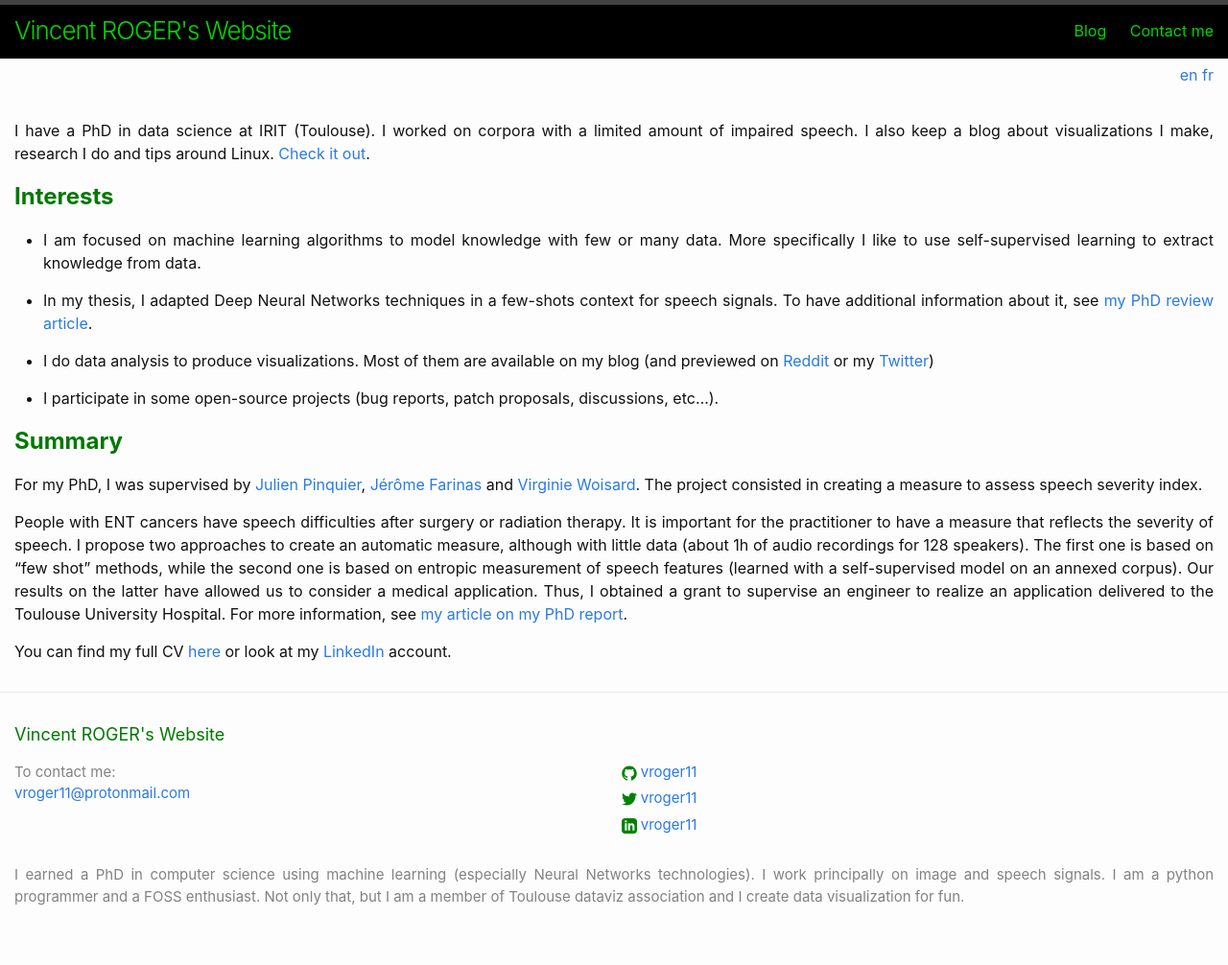
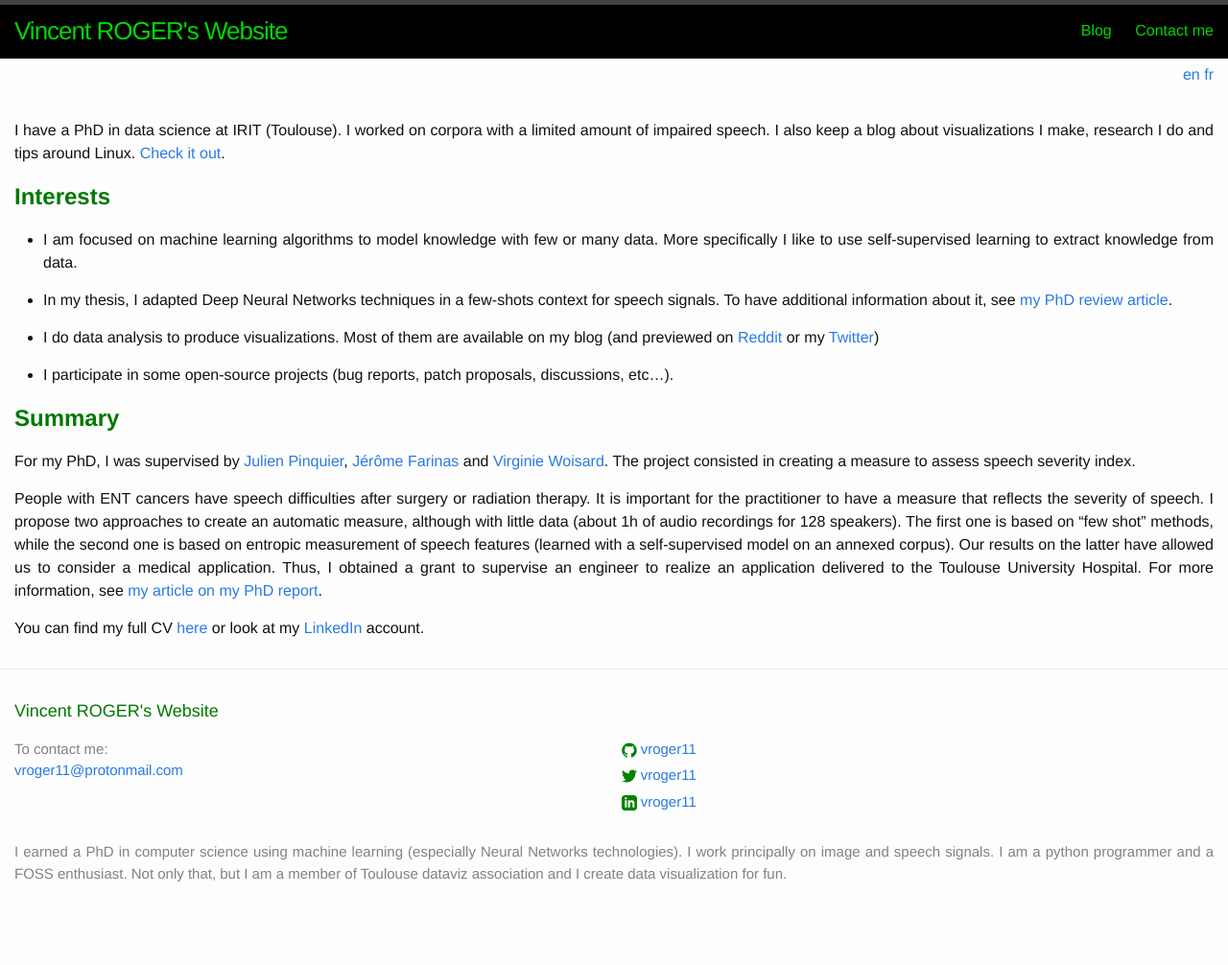
Before and after one commit to vroger11/vroger11.github.io, a Jekyll site: the page built from index.md, in a window 1280 px wide. Shown: the whole page at 96% size. Built offline with Jekyll 4.4.1, drawn with Linux system fonts in a browser that asks for light colours; after the commit the page ends 982 px from its top, so only the background shows below that.

Commit message:
Update fonts to be more coherent.

```diff
--- a/css/main.scss
+++ b/css/main.scss
@@ -6,7 +6,7 @@
 
 
 // Our variables
-$base-font-family: -apple-system, BlinkMacSystemFont, "Segoe UI", Roboto, Helvetica, Arial, sans-serif, "Apple Color Emoji", "Segoe UI Emoji", "Segoe UI Symbol" !default;
+$base-font-family: "URW Nimbus Sans", Helvetica, "Nimbus Sans", sans-serif !default;
 $base-font-size:   16px !default;
 $base-font-weight: 400 !default;
 $small-font-size:  $base-font-size * 0.875 !default;
```
